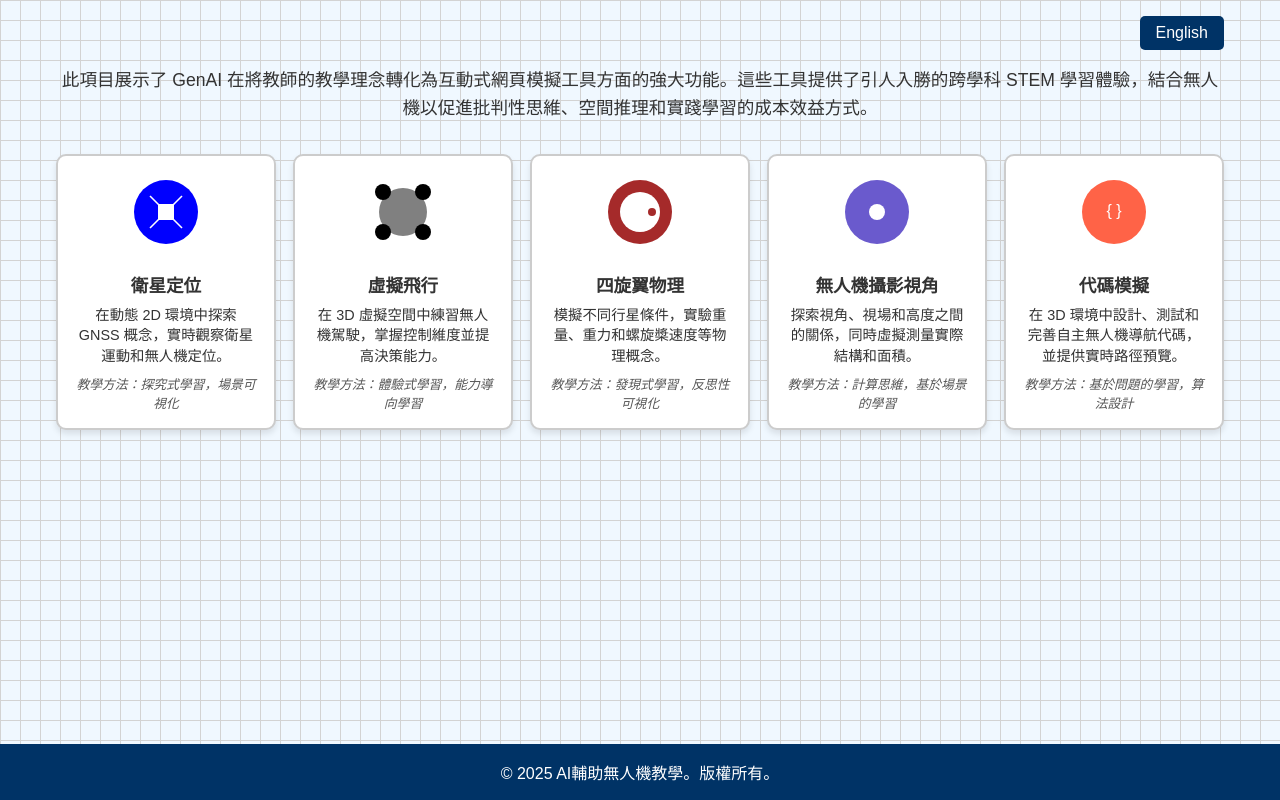
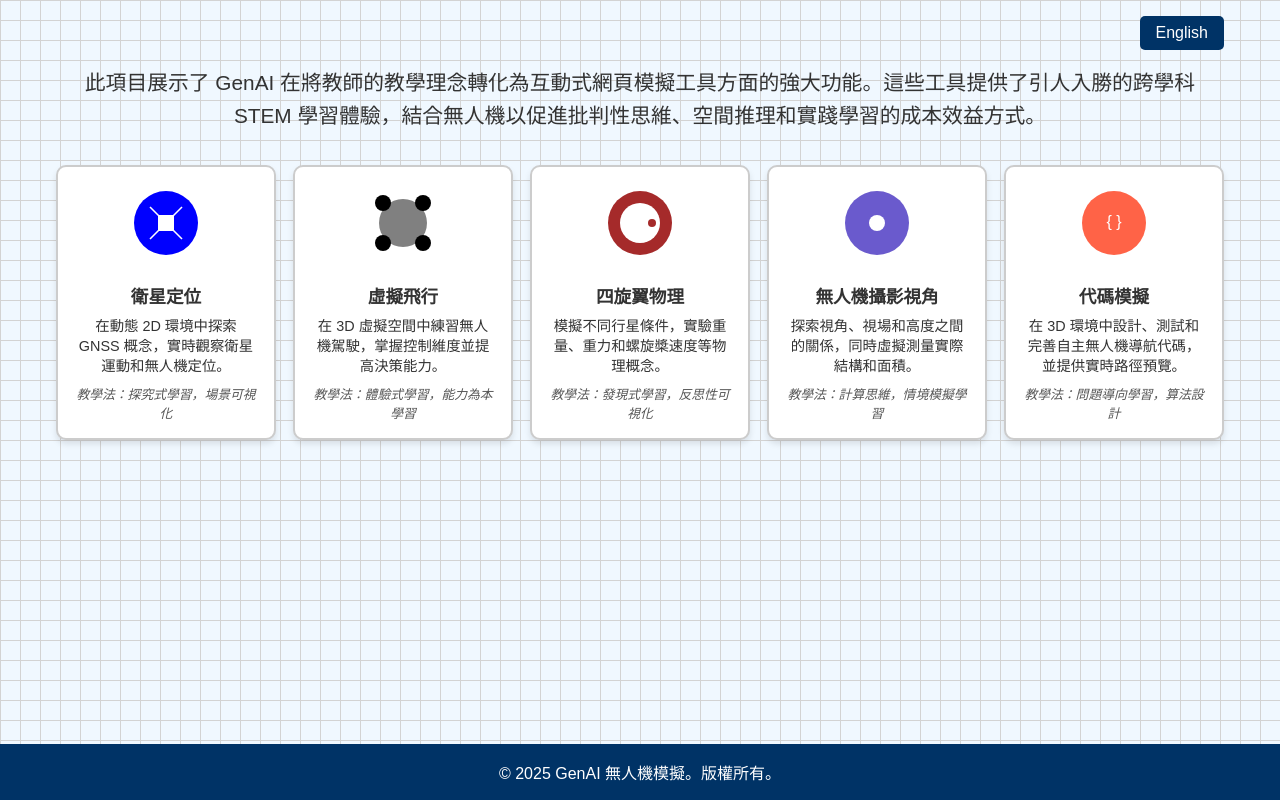
Before and after one commit to STEMedry/AIREA, a plain HTML site: page 00_Home.html in a window 1280 px wide. Both pictures are taken after a click on the button "繁體中文". Drawn offline with Linux system fonts and the light colour scheme.

Commit message:
Update 00_Home.html

```diff
--- a/00_Home.html
+++ b/00_Home.html
@@ -52,7 +52,7 @@
             text-align: center;
         }
         .intro p {
-            font-size: 1.1rem;
+            font-size: 1.3rem;
             line-height: 1.6;
         }
         .simulations {
@@ -189,7 +189,7 @@
         </div>
     </div>
     <footer>
-        <p id="footer-text">© 2025 AI-Facilitated Dronagogy. All rights reserved.</p>
+        <p id="footer-text">© 2025 GenAI Drone Simulations. All rights reserved.</p>
     </footer>
 
     <script>
@@ -213,27 +213,27 @@
                     csTitle: "Code Simulation",
                     csDesc: "Design, test, and refine autonomous drone navigation code in a 3D environment with real-time path previews.",
                     csPedagogy: "Pedagogical Approaches: Problem-based Learning, Algorithm Design",
-                    footer: "© 2025 AI-Facilitated Dronagogy. All rights reserved."
+                    footer: "© 2025 GenAI Drone Simulations. All rights reserved."
                 },
                 zh: {
                     button: "English",
                     intro: "此項目展示了 GenAI 在將教師的教學理念轉化為互動式網頁模擬工具方面的強大功能。這些工具提供了引人入勝的跨學科 STEM 學習體驗，結合無人機以促進批判性思維、空間推理和實踐學習的成本效益方式。",
                     spTitle: "衛星定位",
                     spDesc: "在動態 2D 環境中探索 GNSS 概念，實時觀察衛星運動和無人機定位。",
-                    spPedagogy: "教學方法：探究式學習，場景可視化",
+                    spPedagogy: "教學法：探究式學習，場景可視化",
                     vfTitle: "虛擬飛行",
                     vfDesc: "在 3D 虛擬空間中練習無人機駕駛，掌握控制維度並提高決策能力。",
-                    vfPedagogy: "教學方法：體驗式學習，能力導向學習",
+                    vfPedagogy: "教學法：體驗式學習，能力為本學習",
                     qpTitle: "四旋翼物理",
                     qpDesc: "模擬不同行星條件，實驗重量、重力和螺旋槳速度等物理概念。",
-                    qpPedagogy: "教學方法：發現式學習，反思性可視化",
+                    qpPedagogy: "教學法：發現式學習，反思性可視化",
                     daTitle: "無人機攝影視角",
                     daDesc: "探索視角、視場和高度之間的關係，同時虛擬測量實際結構和面積。",
-                    daPedagogy: "教學方法：計算思維，基於場景的學習",
+                    daPedagogy: "教學法：計算思維，情境模擬學習",
                     csTitle: "代碼模擬",
                     csDesc: "在 3D 環境中設計、測試和完善自主無人機導航代碼，並提供實時路徑預覽。",
-                    csPedagogy: "教學方法：基於問題的學習，算法設計",
-                    footer: "© 2025 AI輔助無人機教學。版權所有。"
+                    csPedagogy: "教學法：問題導向學習，算法設計",
+                    footer: "© 2025 GenAI 無人機模擬。版權所有。"
                 }
             };
 
```
